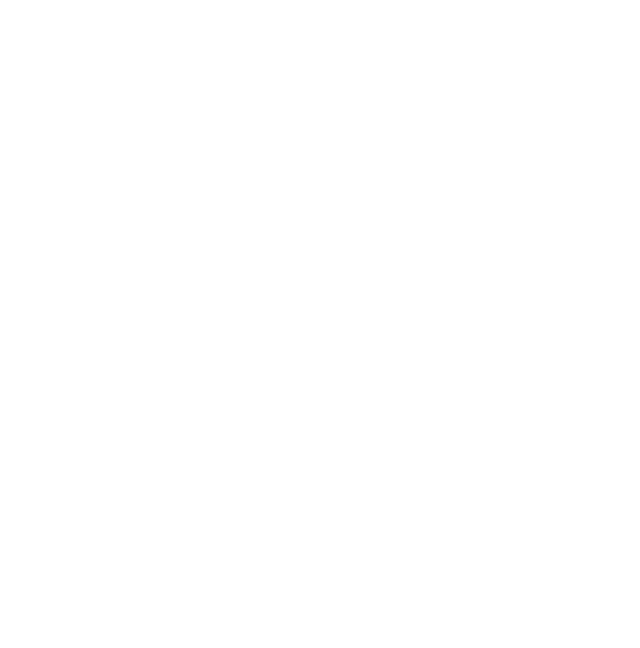
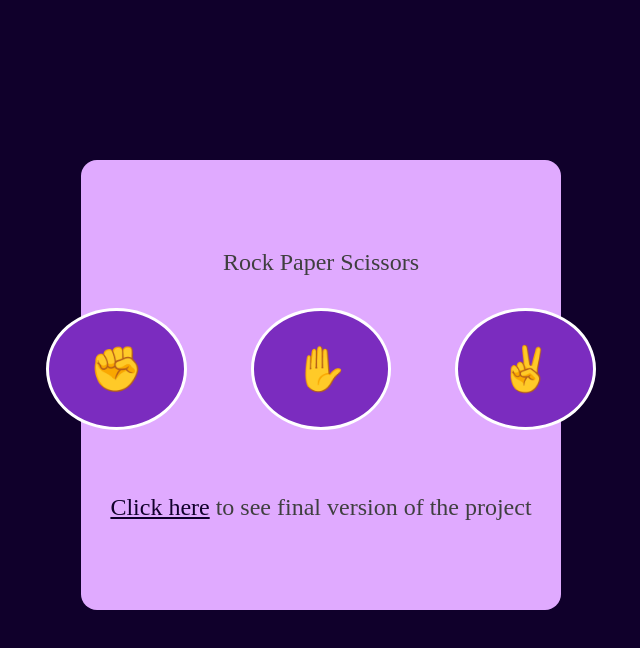
Before and after one commit to fatimaochalifu/javascript-projects, a plain HTML site: page rock-paper-scisssor-project/index.html in a window 1280 px wide. Shown: the whole page, without its empty margins (319-959 px from the left). Drawn offline with Linux system fonts and the light colour scheme.

```diff
--- a/rock-paper-scisssor-project/index.html
+++ b/rock-paper-scisssor-project/index.html
@@ -1,11 +1,164 @@
 <!DOCTYPE html>
 <html lang="en">
+
 <head>
     <meta charset="UTF-8">
     <meta name="viewport" content="width=device-width, initial-scale=1.0">
-    <title>Document</title>
+    <link rel="stylesheet" href="style2.css">
+    <title>Rock Paper Scissor</title>
 </head>
+
 <body>
+    <div class="container">
+        <p>Rock Paper Scissors</p>
+        <div class="btn">
+
+            <button onclick="
+
+            const randomNumber = Math.random();
+
+            let computerMove = randomNumber;
+
+            if (randomNumber >= 0 && randomNumber < 1/2)
+
+            {
+            computerMove = 'rock'
+
+
+            }
+
+            else if (randomNumber>=1/3 && randomNumber < 2/3)
+
+            {
+                computerMove = 'paper'
+
+
+            }
+
+            else if (randomNumber >= 2/3 && randomNumber < 1)
+
+            {
+                computerMove = 'scissors'
+
+            }
+
+        let result = '';
+
+            if(computerMove === 'rock'){
+        result = 'Tie.';
+            } else if (computerMove == 'paper'
+            ) {
+        result = 'You loose'
+            } else if ( computerMove == 'scissors') {
+        result = 'You win!'
+            }
+
+            alert(`You picked rock. computer picked ${computerMove}. ${result}`);
+        ">✊</button>
+
+                    <button onclick="
+                    let randomNumber = Math.random();
+
+            let computerMove = randomNumber;
+
+            if (randomNumber >= 0 && randomNumber < 1/2)
+
+            {
+            computerMove = 'rock'
+
+
+            }
+
+            else if (randomNumber>=1/3 && randomNumber < 2/3)
+
+            {
+                computerMove = 'paper'
+
+
+            }
+
+            else if (randomNumber >= 2/3 && randomNumber < 1)
+
+            {
+                computerMove = 'scissors'
+
+            }
+
+        let result = '';
+
+            if(computerMove === 'rock'){
+        result = 'You win.';
+            } else if (computerMove == 'paper'
+            ) {
+        result = 'Tie'
+            } else if ( computerMove == 'scissors') {
+        result = 'You loose!'
+            }
+
+            alert(`You picked paper. computer picked ${computerMove}. ${result}`);
+                    ">✋</button>
+
+
+                    <button onclick="
+                    let randomNumber = Math.random();
+
+            let computerMove = randomNumber;
+
+            if (randomNumber >= 0 && randomNumber < 1/2)
+
+            {
+            computerMove = 'rock'
+
+
+            }
+
+            else if (randomNumber>=1/3 && randomNumber < 2/3)
+
+            {
+                computerMove = 'paper'
+
+
+            }
+
+            else if (randomNumber >= 2/3 && randomNumber < 1)
+
+            {
+                computerMove = 'scissors'
+
+            }
+
+        let result = ''
+
+            if(computerMove === 'rock'){
+        result = 'You lose.';
+            } else if (computerMove == 'paper'
+            ) {
+        result = 'You win'
+            } else if ( computerMove == 'scissors') {
+        result = 'Tie!'
+            }
+
+            alert(`You picked scissors. computer picked ${computerMove}. ${result}`);
+                    ">✌</button>
+
+        </div>
+
+        <p class="bottom-p"><a href="">Click here</a> to see final version of the project</p>
+    </div>
+
+    <!-- <div class="img-div">
+        <img src="/asset/young-people-illustration-pack-b.png" alt="">
+    </div> -->
+
+
+
+
+    <script>
+
+
+
+    </script>
 
 </body>
+
 </html>
--- a/rock-paper-scisssor-project/style2.css
+++ b/rock-paper-scisssor-project/style2.css
@@ -0,0 +1,79 @@
+* {
+    padding: 0;
+    margin: 0;
+    box-sizing: border-box;
+}
+
+body {
+    background-color: #10002b;
+    color: rgb(63, 63, 63);
+    margin: 10rem;
+    display: flex;
+    flex-direction: column;
+    align-items: center;
+    justify-content: center;
+
+}
+
+.container {
+    position: relative;
+    width: 50%;
+    height: 450px;
+    display: flex;
+    flex-direction: column;
+    align-items: center;
+    justify-content: center;
+    background-color: #e0aaff;
+    border-radius: 16px;
+
+
+}
+
+p {
+    font-size: 24px;
+
+}
+
+.btn {
+    width: 100%;
+    display: flex;
+    flex-direction: row;
+    align-items: center;
+    justify-content: center;
+    columns: 2rem;
+}
+
+button {
+    padding: 2rem 2.5rem;
+    background-color: #7b2cbf;
+    border: 3px solid white;
+    border-radius: 50%;
+    margin: 2rem;
+    font-size: 44px;
+    cursor: pointer;
+    color: ghostwhite;
+}
+
+button:hover {
+    background-color: #5a189a;
+}
+
+a {
+    color: #10002b;
+}
+
+.bottom-p {
+    margin-top: 2rem;
+}
+
+/* .img-div {
+    position: absolute;
+    bottom: 4px;
+    right: 620px;
+}
+
+.img-div img {
+    width: 200px;
+    height: 180px;
+    object-fit: cover;
+} */
```
Also changed, not shown: resturant.html (added, +41 -0 lines), rock-paper-scisssor-project/practice.html (added, +49 -0 lines), asset/3210107.jpg (added), asset/diverse-hands-pointing-woman.png (added), asset/young-people-illustration-pack-b.png (added), image/facebook_3128208-removebg-preview.png (added), image/instagram_1400813-removebg-preview.png (added), image/social_10124083-removebg-preview.png (added), resturant.css (added).
